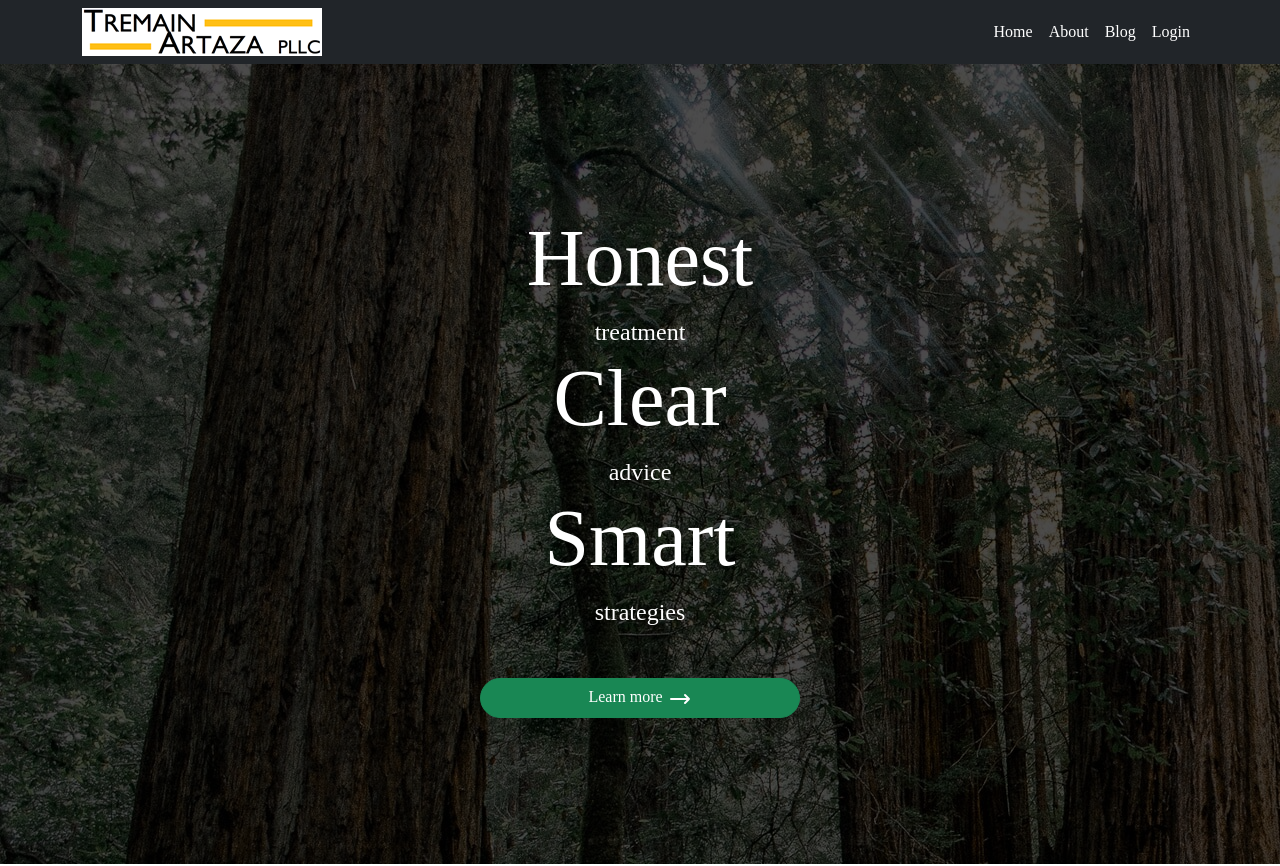
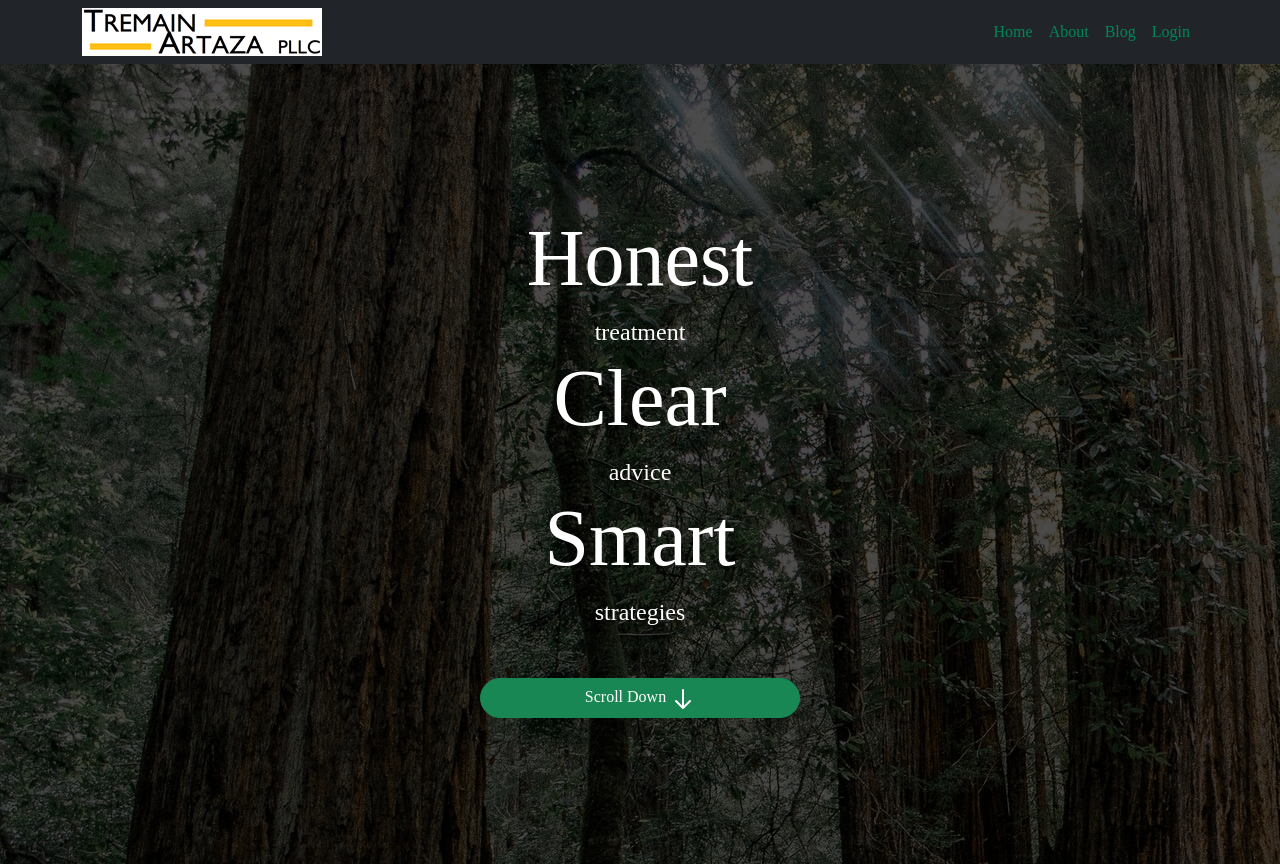
Before and after one commit to devhasibulislam/independent-service-provider, a React (Create React App) app: page / in a window 1280 px wide. Shown: the top 866 px of the page. Built offline with nearby package versions, Linux system fonts and the light colour scheme; no server answers; a web font is replaced by a local one.

Commit message:
custom link and about bug fixes

```diff
--- a/src/components/CustomLink/CustomLink.js
+++ b/src/components/CustomLink/CustomLink.js
@@ -8,7 +8,7 @@ function CustomLink({ children, to, ...props }) {
     return (
         <div>
             <Link
-                style={{ color: match ? "orange" : "white" }}
+                style={{ color: match ? "white" : "#008757" }}
                 to={to}
                 {...props}
             >
--- a/src/routes/About/About.js
+++ b/src/routes/About/About.js
@@ -4,14 +4,20 @@ import myself from '../../images/myself.png';
 const About = () => {
     const [readMore, setReadMore] = useState(false);
     return (
-        <div className='d-flex justify-content-between align-items-center container mx-auto my-5'>
+        <div className='d-flex justify-content-between container mx-auto my-5'>
             <div className='px-5'>
                 <h1 className='display-1'>About <br /> Me</h1>
                 <article>
                     <p>
                         Lorem ipsum dolor sit amet consectetur adipisicing elit. Temporibus aspernatur quam autem tenetur adipisci alias, dignissimos ut fugiat sunt similique sed iste tempore suscipit ipsum animi debitis voluptatum qui est!
                     </p>
-                    <button className='btn btn-primary' onClick={() => setReadMore(!readMore)}>Read more</button>
+                    {
+                        readMore
+                            ?
+                            <button className='btn btn-primary' onClick={() => setReadMore(!readMore)}>Read less</button>
+                            :
+                            <button className='btn btn-primary' onClick={() => setReadMore(!readMore)}>Read more</button>
+                    }
                     {
                         readMore
                             ?
--- a/src/routes/Home/Home.js
+++ b/src/routes/Home/Home.js
@@ -13,7 +13,7 @@ import partner9 from '../../images/partner9.png';
 import thumb1 from '../../images/thumb1.jpg';
 import thumb2 from '../../images/thumb2.jpg';
 import thumb3 from '../../images/thumb3.jpg';
-import {ArrowNarrowRightIcon} from '@heroicons/react/outline';
+import { ArrowDownIcon } from '@heroicons/react/outline';
 
 const Home = () => {
     return (
@@ -25,13 +25,13 @@ const Home = () => {
                 <span>advice</span>
                 <h2>Smart</h2>
                 <span>strategies</span>
-                <Link to={'/about'}><button className='btn btn-success w-25 mx-auto rounded-pill mt-5'>Learn more
-                    <ArrowNarrowRightIcon style={{height: '1.5rem', marginLeft: '5px'}}></ArrowNarrowRightIcon></button></Link>
+                <a href="#partners"><button className='btn btn-success w-25 mx-auto rounded-pill mt-5'>Scroll Down
+                    <ArrowDownIcon style={{ height: '1.5rem', marginLeft: '5px' }}></ArrowDownIcon></button></a>
             </section>
             <section className='container mx-auto my-5'>
                 {/* partners */}
                 <div>
-                    <h2 className='common-header'># <span>My Partners</span></h2>
+                    <h2 className='common-header' id='partners'># <span>My Partners</span></h2>
                     <div className='mt-4 partner'>
                         <img src={partner1} alt="partner-1" className='m-auto' />
                         <img src={partner2} alt="partner-2" className='m-auto' />
```
